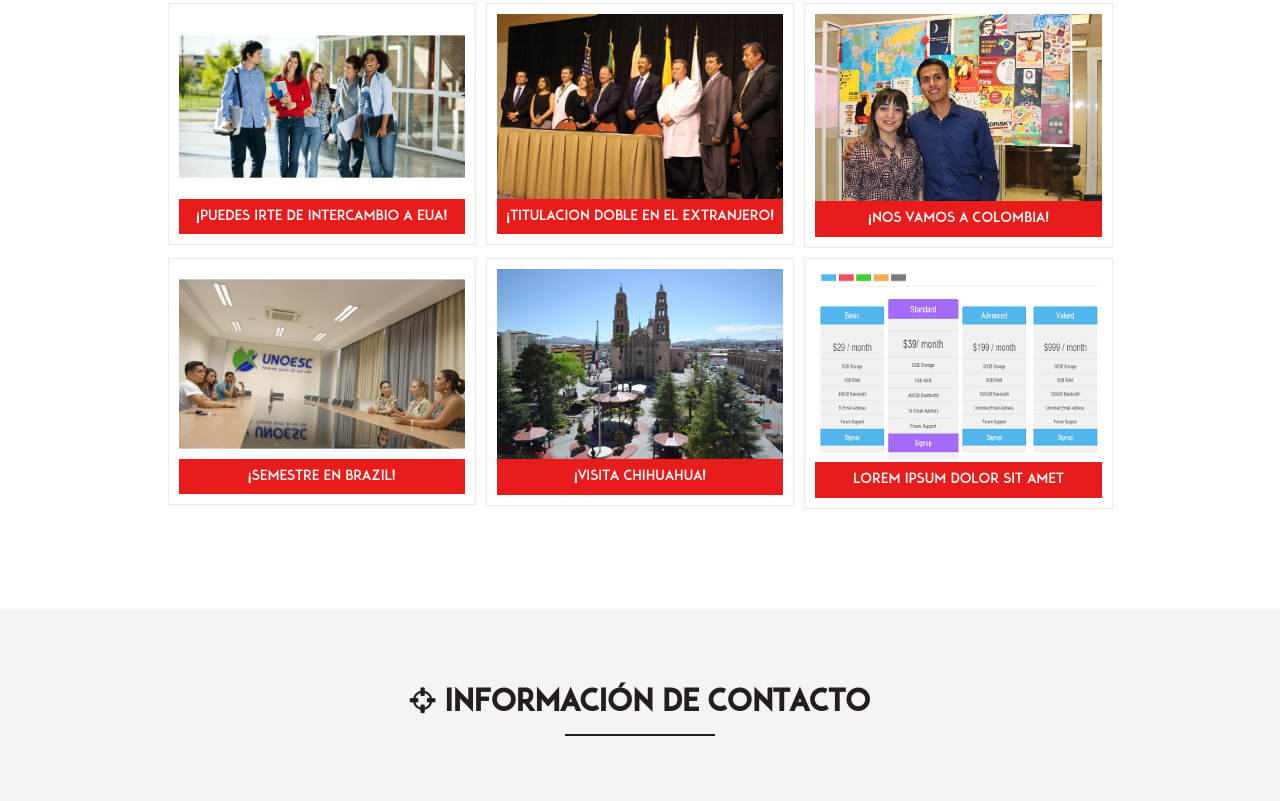
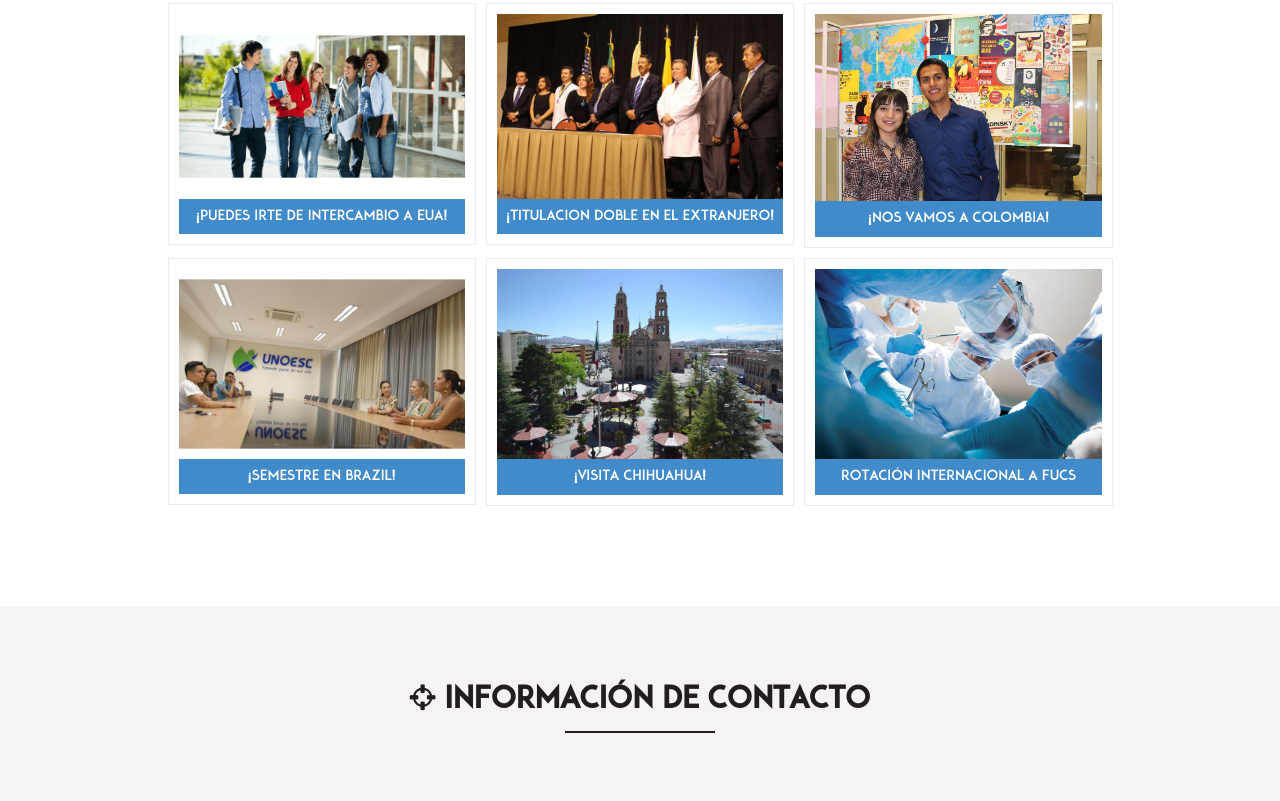
Before and after one commit to AlexOrdu/MovilidadFM, a plain HTML site: page index.html in a window 1280 px wide. Shown: the part 1938-2739 px from the top of the page. Drawn offline with Linux system fonts and the light colour scheme.

Commit message:
Edicion Css y secc noticias

```diff
--- a/assets/css/style.css
+++ b/assets/css/style.css
@@ -317,7 +317,7 @@ small {
   white-space: nowrap;
   text-overflow: ellipsis;
   overflow: hidden;
-  background-color: #E91C1C;
+  background-color: #428bca;
 color: #fff;
 }
 .portfolio-item .overlay {
--- a/index.html
+++ b/index.html
@@ -304,12 +304,12 @@
                         <li class="portfolio-item ">
                             <div class="item-main">
                                 <div class="portfolio-image">
-                                    <img src="assets/img/portfolio/thumb/t6.png" alt="">
+                                    <img src="assets/img/portfolio/thumb/medicina.jpg" alt="">
                                     <div class="overlay">
-                                        <a class="preview btn btn-danger" title="Image Title Here" href="assets/img/portfolio/big/b6.png"><i class=" fa fa-eye"></i></a>
+                                        <a class="preview btn btn-danger" title="ROTACIÓN INTERNACIONAL A FUCS" href="assets/img/portfolio/big/medicina.jpg"><i class=" fa fa-eye"></i></a>
                                     </div>
                                 </div>
-                                <h5>Lorem ipsum dolor sit amet</h5>
+                                <h5>ROTACIÓN INTERNACIONAL A FUCS</h5>
                             </div>
                         </li>
                     </ul>
```
Also changed, not shown: assets/css/bootstrap.css, assets/img/portfolio/big/b1.png (deleted), assets/img/portfolio/big/b2.png (deleted), assets/img/portfolio/big/b3.png (deleted), assets/img/portfolio/big/b4.png (deleted), assets/img/portfolio/big/b5.png (deleted), assets/img/portfolio/big/b6.png (deleted), assets/img/portfolio/big/b7.png (deleted), assets/img/portfolio/big/b8.png (deleted), assets/img/portfolio/big/b9.png (deleted), assets/img/portfolio/big/medicina.jpg (added), assets/img/portfolio/thumb/medicina.jpg (added).
